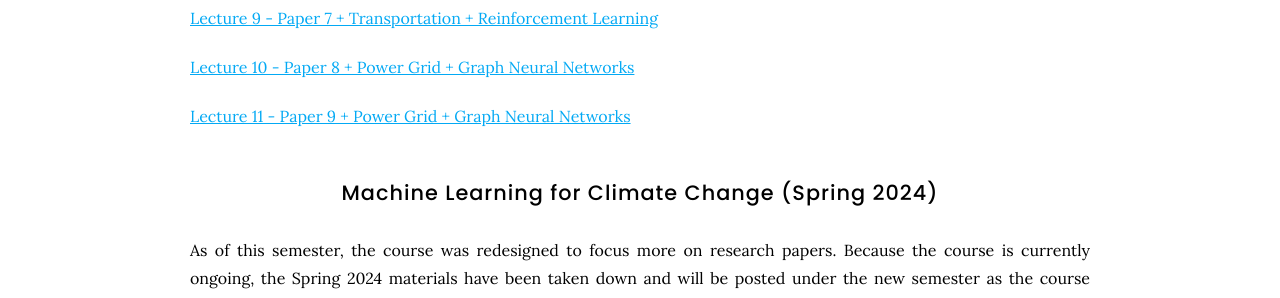
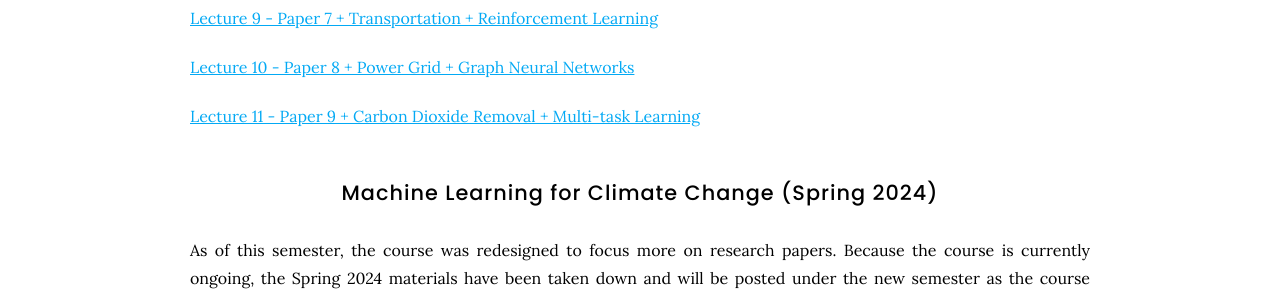
Before and after one commit to Lindsay-Lab/lindsay-lab.github.io, a Jekyll site: the page built from teaching/index.md, in a window 1280 px wide. Shown: the part 975-1273 px from the top of the page. Built offline with Jekyll 4.4.1, drawn with Linux system fonts in a browser that asks for light colours; nearby versions of some CDN libraries.

Commit message:
Update index.md

```diff
--- a/teaching/index.md
+++ b/teaching/index.md
@@ -33,7 +33,7 @@ I usually teach Data Literacy for Psychology (PSYCH-UA 8) in the Fall and Machin
 
 [Lecture 10 - Paper 8 + Power Grid + Graph Neural Networks](https://lindsay-lab.github.io/ClimateML_Lectures/Lecture10Paper8PowerGridGraphNeuralNetworks.pdf)
 
-[Lecture 11 - Paper 9 + Power Grid + Graph Neural Networks](https://lindsay-lab.github.io/ClimateML_Lectures/Lecture11Paper9CarbonDioxideRemovalReviewMultitaskLearning.pdf)
+[Lecture 11 - Paper 9 + Carbon Dioxide Removal + Multi-task Learning](https://lindsay-lab.github.io/ClimateML_Lectures/Lecture11Paper9CarbonDioxideRemovalReviewMultitaskLearning.pdf)
 
 ## Machine Learning for Climate Change (Spring 2024)
 As of this semester, the course was redesigned to focus more on research papers. Because the course is currently ongoing, the Spring 2024 materials have been taken down and will be posted under the new semester as the course progresses. If you are an instructor interested in using the course materials for your own purposes, please just email me at grace.lindsay@nyu.edu and I will give you access to the materials.
```
